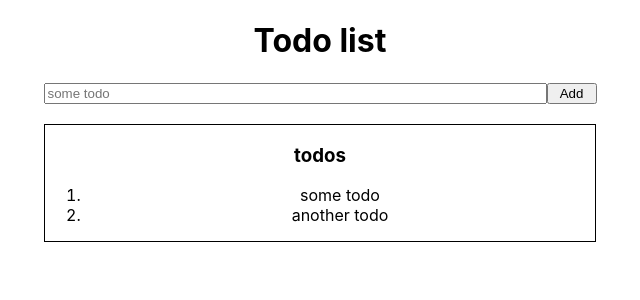
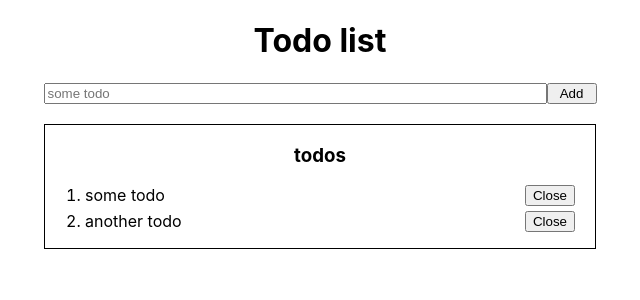
Before and after one commit to vernigora2k/my-react-todo-list, a React (Create React App) app: page / in a window 1280 px wide. Shown: the top 300 px of the page, without its empty margins (320-960 px from the left). Built offline with nearby package versions, Linux system fonts and the light colour scheme.

Commit message:
v1.1.4temp

```diff
--- /dev/null
+++ b/src/TodoList/ItemTodo.css
@@ -0,0 +1,11 @@
+li {
+    margin-top: 5px;
+}
+.todoItem {
+    display: flex;
+    justify-content: space-between;
+}
+
+.todoItem__btnClose {
+    margin-right: 20px;
+}
--- a/src/TodoList/ItemTodo.js
+++ b/src/TodoList/ItemTodo.js
@@ -1,8 +1,24 @@
 import React from 'react'
+import './ItemTodo.css'
+import { createPortal } from 'react-dom'
 
 export default function ItemTodo({ todo }) {
-    console.log(todo)
+    function handleClose(event) {
+        event.preventDefault()
+        console.log(event.target.parentNode.parentNode)
+        event.target.parentNode.parentNode.style.display='none'
+    }
+
     return (
-        <li>{todo}</li>
+        <li>
+            <div className='todoItem'>
+                {todo}
+                <button
+                    className='todoItem__btnClose'
+                    onClick={handleClose}>
+                    Close
+                </button>
+            </div>
+        </li>
     )
 }
```
